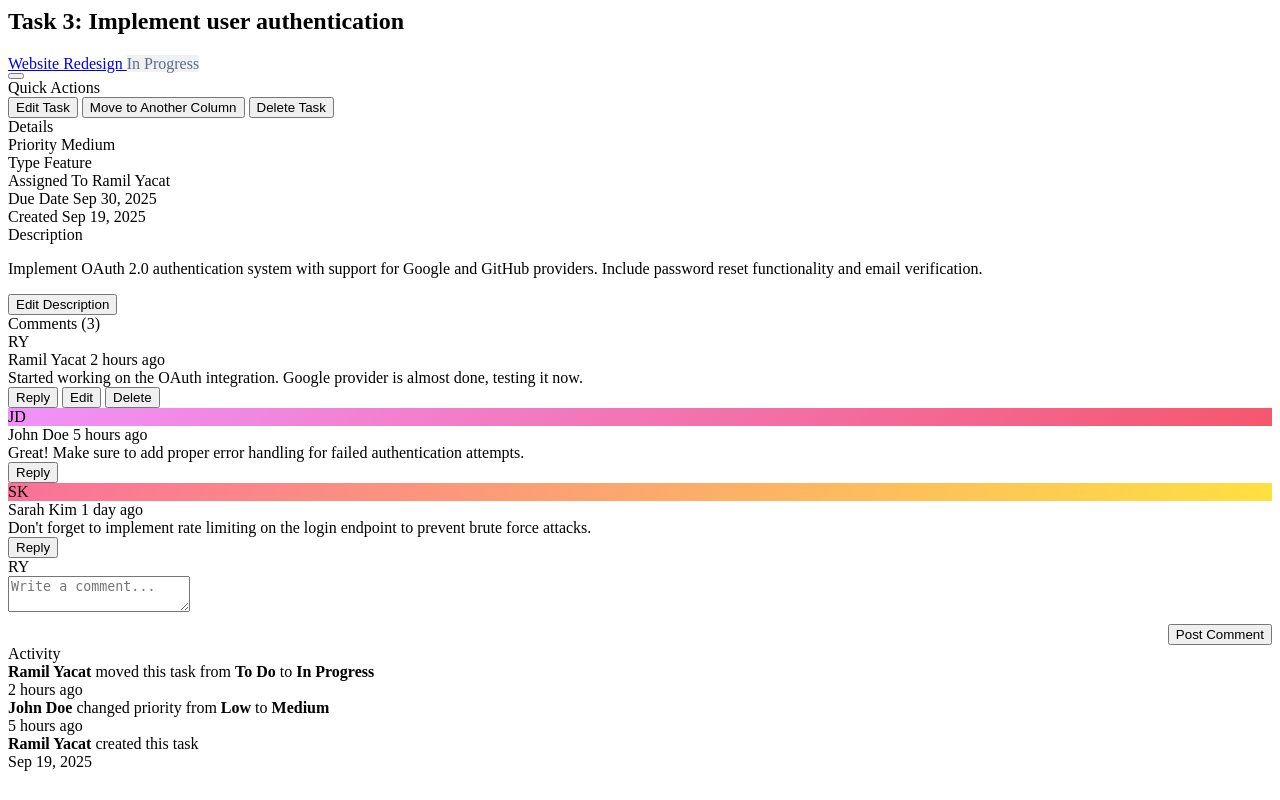
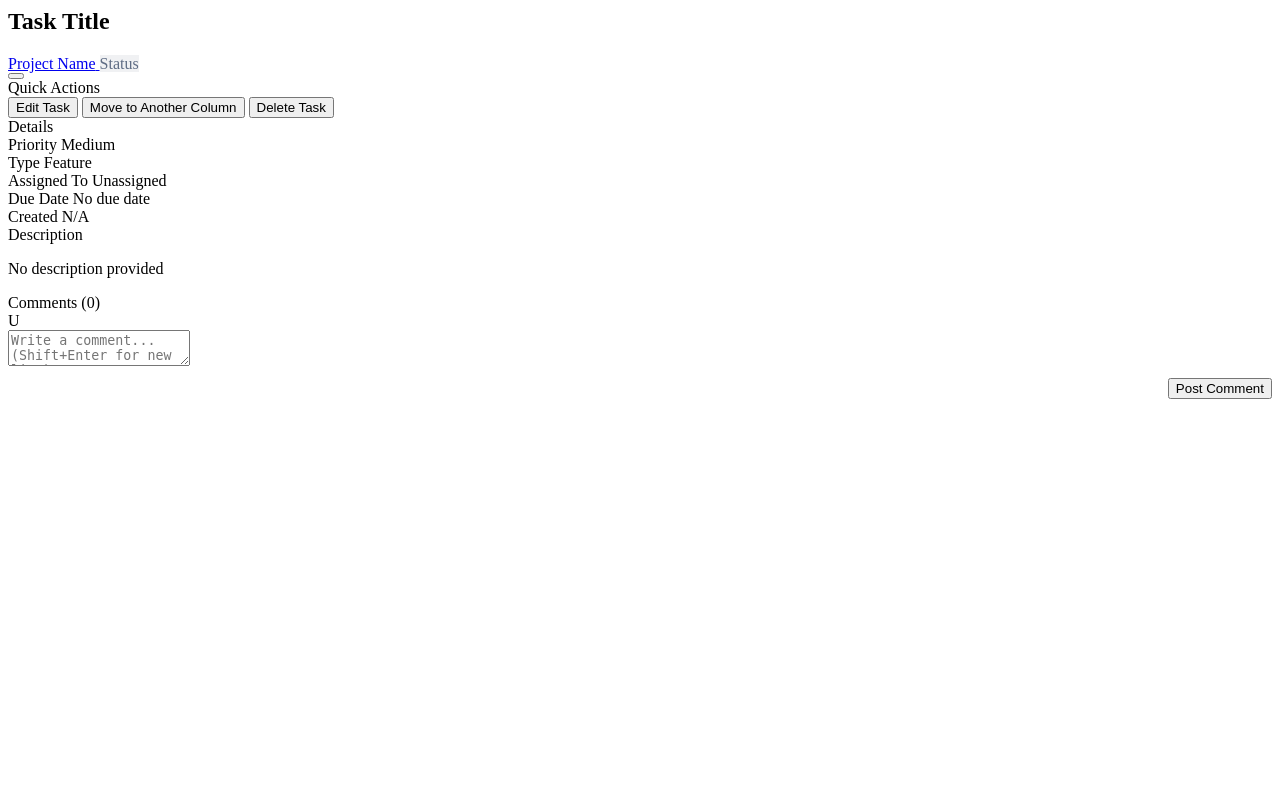
Before and after one commit to Ryacat423/python-flask, a Flask app: template templates/components/offcanvas.html in a window 1280 px wide. Run offline with Flask 3, Linux system fonts and the light colour scheme; the template is opened without the code that fills it, so the values that code supplies are empty; parts of the project's set-up code (start-up, migrations or seed data) failed here and were passed over.

Commit message:
Improved task offcanvas

```diff
--- a/templates/components/offcanvas.html
+++ b/templates/components/offcanvas.html
@@ -1,15 +1,15 @@
 <div class="offcanvas offcanvas-end" tabindex="-1" id="taskDetailOffcanvas">
     <div class="offcanvas-header">
         <div style="flex: 1;">
-            <h2 class="task-title-edit">Task 3: Implement user authentication</h2>
+            <h2 class="task-title-edit" id="offcanvasTaskTitle">Task Title</h2>
             <div class="task-meta-row">
                 <a href="#" class="project-badge">
-                    <span class="project-color-dot" style="background: #3b82f6;"></span>
-                    Website Redesign
+                    <span class="project-color-dot" id="offcanvasProjectColor" style="background: #3b82f6;"></span>
+                    <span id="offcanvasProjectName">Project Name</span>
                 </a>
-                <span class="badge-custom" style="background: #f0f1f3; color: #5e6c84;">
+                <span class="badge-custom" id="offcanvasStatus" style="background: #f0f1f3; color: #5e6c84;">
                     <i class="bi bi-kanban"></i>
-                    In Progress
+                    Status
                 </span>
             </div>
         </div>
@@ -22,15 +22,15 @@
                 <i class="bi bi-lightning-charge"></i>
                 Quick Actions
             </div>
-            <button class="quick-action-btn">
+            <button class="quick-action-btn" id="offcanvasEditBtn">
                 <i class="bi bi-pencil"></i>
                 Edit Task
             </button>
-            <button class="quick-action-btn">
+            <button class="quick-action-btn" id="offcanvasMoveBtn">
                 <i class="bi bi-arrow-right"></i>
                 Move to Another Column
             </button>
-            <button class="quick-action-btn text-danger">
+            <button class="quick-action-btn text-danger" id="offcanvasDeleteBtn">
                 <i class="bi bi-trash"></i>
                 Delete Task
             </button>
@@ -43,29 +43,29 @@
             </div>
             <div class="detail-row">
                 <span class="detail-label">Priority</span>
-                <span class="badge-custom priority-medium">
+                <span class="badge-custom priority-medium text-light" id="offcanvasPriority">
                     <i class="bi bi-exclamation-circle"></i>
                     Medium
                 </span>
             </div>
             <div class="detail-row">
                 <span class="detail-label">Type</span>
-                <span class="badge-custom type-feature">
+                <span class="badge-custom type-feature" id="offcanvasType">
                     <i class="bi bi-stars"></i>
                     Feature
                 </span>
             </div>
             <div class="detail-row">
                 <span class="detail-label">Assigned To</span>
-                <span class="detail-value">Ramil Yacat</span>
+                <span class="detail-value" id="offcanvasAssignee">Unassigned</span>
             </div>
             <div class="detail-row">
                 <span class="detail-label">Due Date</span>
-                <span class="detail-value">Sep 30, 2025</span>
+                <span class="detail-value" id="offcanvasDueDate">No due date</span>
             </div>
             <div class="detail-row">
                 <span class="detail-label">Created</span>
-                <span class="detail-value">Sep 19, 2025</span>
+                <span class="detail-value" id="offcanvasCreated">N/A</span>
             </div>
         </div>
 
@@ -74,144 +74,32 @@
                 <i class="bi bi-align-start"></i>
                 Description
             </div>
-            <p class="description-text">
-                Implement OAuth 2.0 authentication system with support for Google and GitHub providers.
-                Include password reset functionality and email verification.
+            <p class="description-text" id="offcanvasDescription">
+                No description provided
             </p>
-            <button class="btn-link-custom">Edit Description</button>
         </div>
 
         <div class="task-detail-section">
             <div class="section-title">
                 <i class="bi bi-chat-left-text"></i>
-                Comments (3)
+                Comments (<span id="commentCount">0</span>)
             </div>
 
-            <div class="comment-list">
-                <!-- Comment 1 -->
-                <div class="comment-item">
-                    <div class="comment-avatar">RY</div>
-                    <div class="comment-content">
-                        <div class="comment-header">
-                            <span class="comment-author">Ramil Yacat</span>
-                            <span class="comment-time">2 hours ago</span>
-                        </div>
-                        <div class="comment-text">
-                            Started working on the OAuth integration. Google provider is almost done,
-                            testing it now.
-                        </div>
-                        <div class="comment-actions">
-                            <button class="comment-action-btn">
-                                <i class="bi bi-reply"></i> Reply
-                            </button>
-                            <button class="comment-action-btn">
-                                <i class="bi bi-pencil"></i> Edit
-                            </button>
-                            <button class="comment-action-btn text-danger">
-                                <i class="bi bi-trash"></i> Delete
-                            </button>
-                        </div>
-                    </div>
-                </div>
-
-                <!-- Comment 2 -->
-                <div class="comment-item">
-                    <div class="comment-avatar" style="background: linear-gradient(135deg, #f093fb, #f5576c);">
-                        JD
-                    </div>
-                    <div class="comment-content">
-                        <div class="comment-header">
-                            <span class="comment-author">John Doe</span>
-                            <span class="comment-time">5 hours ago</span>
-                        </div>
-                        <div class="comment-text">
-                            Great! Make sure to add proper error handling for failed authentication attempts.
-                        </div>
-                        <div class="comment-actions">
-                            <button class="comment-action-btn">
-                                <i class="bi bi-reply"></i> Reply
-                            </button>
-                        </div>
-                    </div>
-                </div>
-
-                <!-- Comment 3 -->
-                <div class="comment-item">
-                    <div class="comment-avatar" style="background: linear-gradient(135deg, #fa709a, #fee140);">
-                        SK
-                    </div>
-                    <div class="comment-content">
-                        <div class="comment-header">
-                            <span class="comment-author">Sarah Kim</span>
-                            <span class="comment-time">1 day ago</span>
-                        </div>
-                        <div class="comment-text">
-                            Don't forget to implement rate limiting on the login endpoint to prevent brute force attacks.
-                        </div>
-                        <div class="comment-actions">
-                            <button class="comment-action-btn">
-                                <i class="bi bi-reply"></i> Reply
-                            </button>
-                        </div>
-                    </div>
-                </div>
+            <div class="comment-list" id="commentsList">
             </div>
 
-            <!-- Add Comment Form -->
             <div class="comment-form">
-                <div class="comment-avatar">RY</div>
-                <textarea class="comment-input" placeholder="Write a comment..."></textarea>
+                <div class="comment-avatar" id="currentUserAvatar">
+                    {{ session.get('name', 'U')[0].upper() }}
+                </div>
+                <textarea class="comment-input" id="commentInput" placeholder="Write a comment... (Shift+Enter for new line)"></textarea>
             </div>
             <div style="text-align: right; margin-top: 0.75rem;">
-                <button class="comment-submit-btn">
+                <button class="comment-submit-btn" id="submitCommentBtn">
                     <i class="bi bi-send"></i>
                     Post Comment
                 </button>
             </div>
         </div>
-
-        <!-- Activity Log -->
-        <div class="task-detail-section">
-            <div class="section-title">
-                <i class="bi bi-clock-history"></i>
-                Activity
-            </div>
-
-            <div class="activity-item">
-                <div class="activity-icon">
-                    <i class="bi bi-arrow-right"></i>
-                </div>
-                <div class="activity-content">
-                    <div class="activity-text">
-                        <strong>Ramil Yacat</strong> moved this task from <strong>To Do</strong> to <strong>In Progress</strong>
-                    </div>
-                    <div class="activity-time">2 hours ago</div>
-                </div>
-            </div>
-
-            <div class="activity-item">
-                <div class="activity-icon">
-                    <i class="bi bi-exclamation-circle"></i>
-                </div>
-                <div class="activity-content">
-                    <div class="activity-text">
-                        <strong>John Doe</strong> changed priority from <strong>Low</strong> to <strong>Medium</strong>
-                    </div>
-                    <div class="activity-time">5 hours ago</div>
-                </div>
-            </div>
-
-            <div class="activity-item">
-                <div class="activity-icon">
-                    <i class="bi bi-plus"></i>
-                </div>
-                <div class="activity-content">
-                    <div class="activity-text">
-                        <strong>Ramil Yacat</strong> created this task
-                    </div>
-                    <div class="activity-time">Sep 19, 2025</div>
-                </div>
-            </div>
-        </div>
     </div>
 </div>
```
